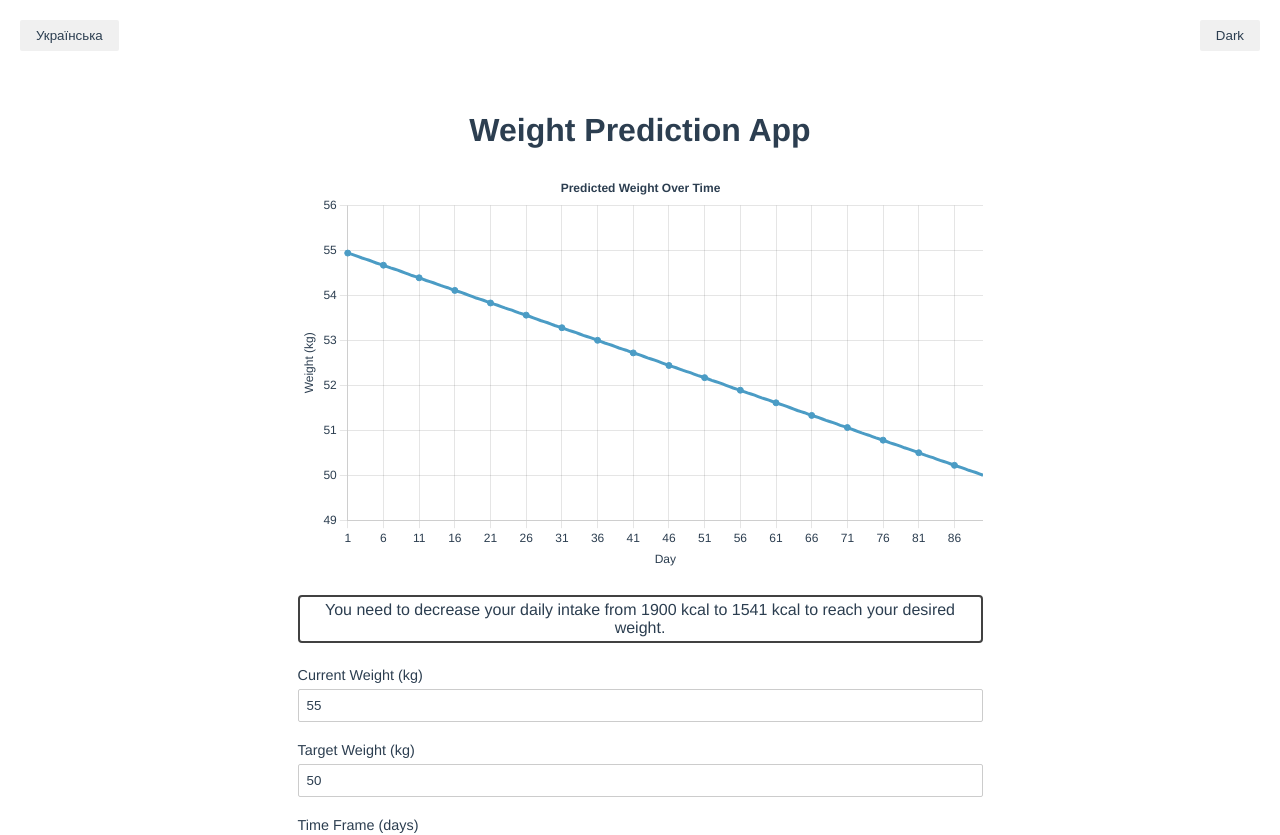
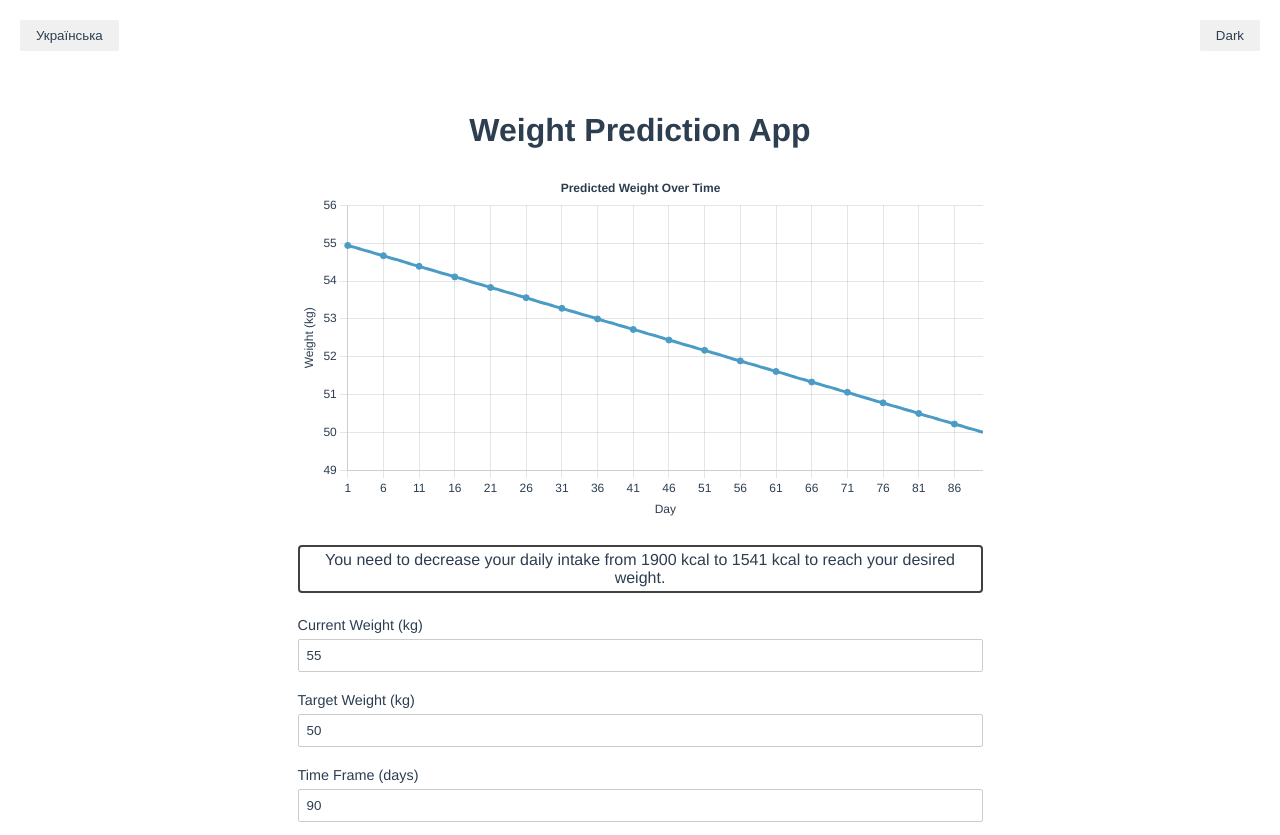
Before and after one commit to TenProtons/weight-prediction-app, a Vue app: page / in a window 1280 px wide. Shown: the top 835 px of the page. Built offline with nearby package versions, Linux system fonts and the light colour scheme.

Commit message:
fix chart

```diff
--- a/src/components/WeightChart.vue
+++ b/src/components/WeightChart.vue
@@ -68,6 +68,7 @@ export default defineComponent({
                   ticks: {
                     maxTicksLimit: 20,
                     autoSkip: true,
+                    maxRotation: 0,
                     color: getCSSVariable('--chart-font-color'),
                   },
                   grid: {
@@ -115,7 +116,6 @@ export default defineComponent({
                     },
                   },
                 },
-
                 legend: {
                   display: false,
                   position: 'top',
@@ -277,7 +277,7 @@ export default defineComponent({
 <style lang="scss" scoped>
 .chart-container {
   position: relative;
-  height: 400px;
+  height: 350px;
   width: 100%;
   background-color: var(--background-color);
   color: var(--text-color);
```
